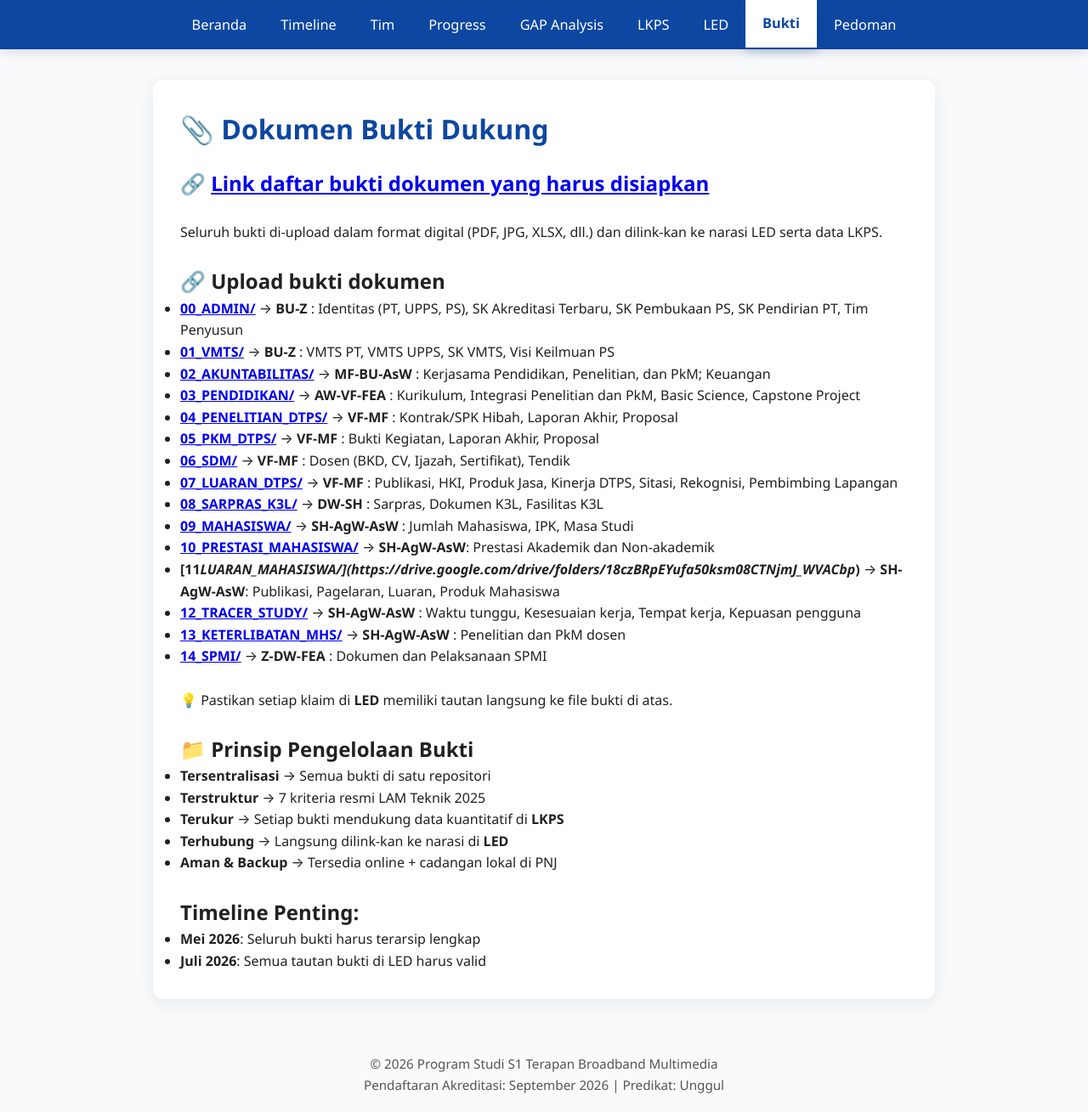
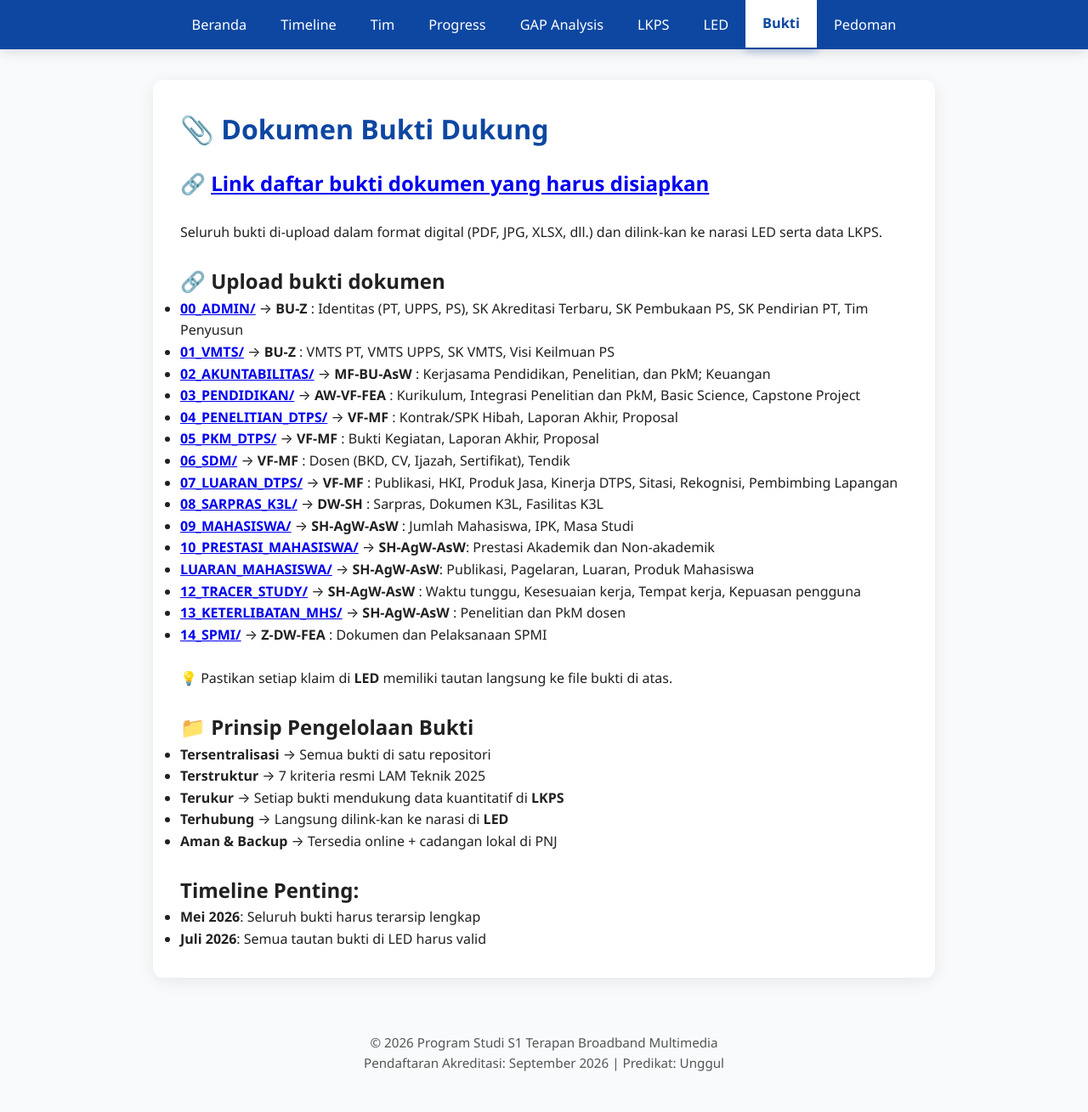
Before and after one commit to portal-psbm/aksibm-26, a Jekyll site: the page built from bukti.md, in a window 1280 px wide and 1309 px high. Shown: the whole window at 85% size. Built offline with Jekyll 4.4.1, drawn with Linux system fonts in a browser that asks for light colours.

Commit message:
Update bukti

```diff
--- a/bukti.md
+++ b/bukti.md
@@ -24,7 +24,7 @@ permalink: /bukti/
 - **[08_SARPRAS_K3L/](https://drive.google.com/drive/folders/1vCvv9xrnBBaN_PAJwJlFdhLDcwLIcxxM)** → **DW-SH** : Sarpras, Dokumen K3L, Fasilitas K3L
 - **[09_MAHASISWA/](https://drive.google.com/drive/folders/1yZKrWDuQEMX6Zz0Zk2cf1uNZolOybwEj)** → **SH-AgW-AsW** : Jumlah Mahasiswa, IPK, Masa Studi
 - **[10_PRESTASI_MAHASISWA/](https://drive.google.com/drive/folders/1IpojVLepcw_1Lhtq-epFlzS1ELzzE7zp)** → **SH-AgW-AsW**: Prestasi Akademik dan Non-akademik
-- **[11_LUARAN_MAHASISWA/](https://drive.google.com/drive/folders/18czBRpEYufa50ksm08CTNjmJ_WVACbp_)** → **SH-AgW-AsW**: Publikasi, Pagelaran, Luaran, Produk Mahasiswa
+- **[LUARAN_MAHASISWA/](https://drive.google.com/drive/folders/18czBRpEYufa50ksm08CTNjmJ_WVACbp_)** → **SH-AgW-AsW**: Publikasi, Pagelaran, Luaran, Produk Mahasiswa
 - **[12_TRACER_STUDY/](https://drive.google.com/drive/folders/1LwTsU0AL2-37_h_JgWxqLwA2veFuveb5)** → **SH-AgW-AsW** : Waktu tunggu, Kesesuaian kerja, Tempat kerja, Kepuasan pengguna
 - **[13_KETERLIBATAN_MHS/](https://drive.google.com/drive/folders/1qTeCicjqBBp-Bdfl1tRXQoTD5a0RoqIi)** → **SH-AgW-AsW** : Penelitian dan PkM dosen
 - **[14_SPMI/](https://drive.google.com/drive/folders/10PnP_REG3oG0w5_NDJ-i2qmhI7rjtN9a)** → **Z-DW-FEA** : Dokumen dan Pelaksanaan SPMI <br><br>
```
